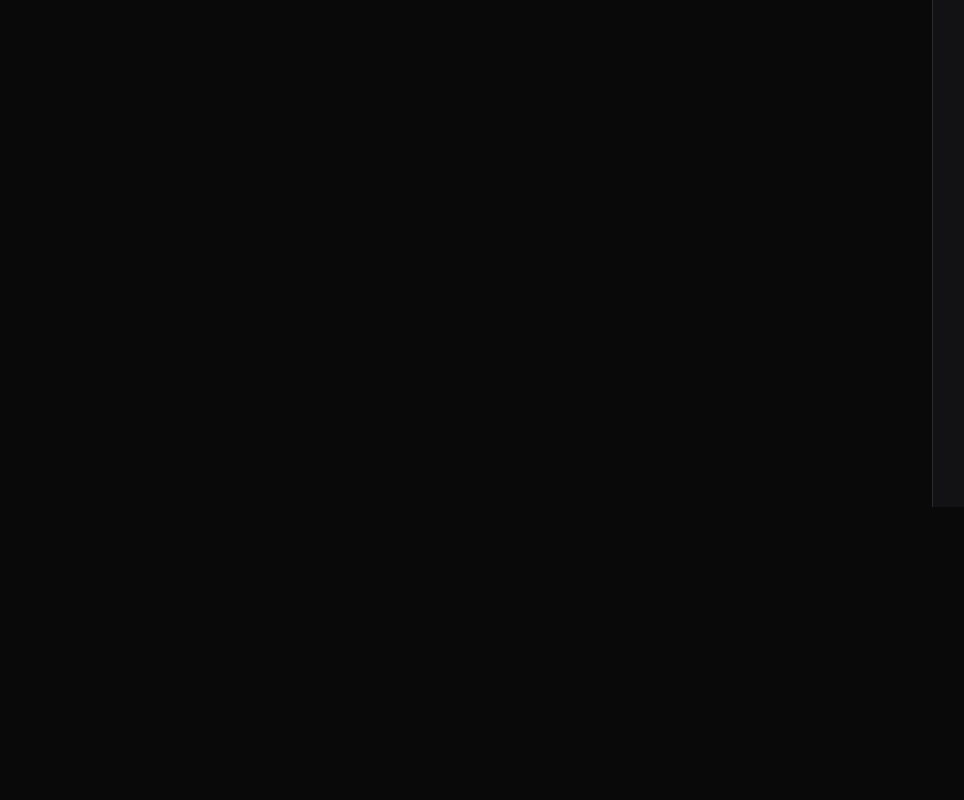
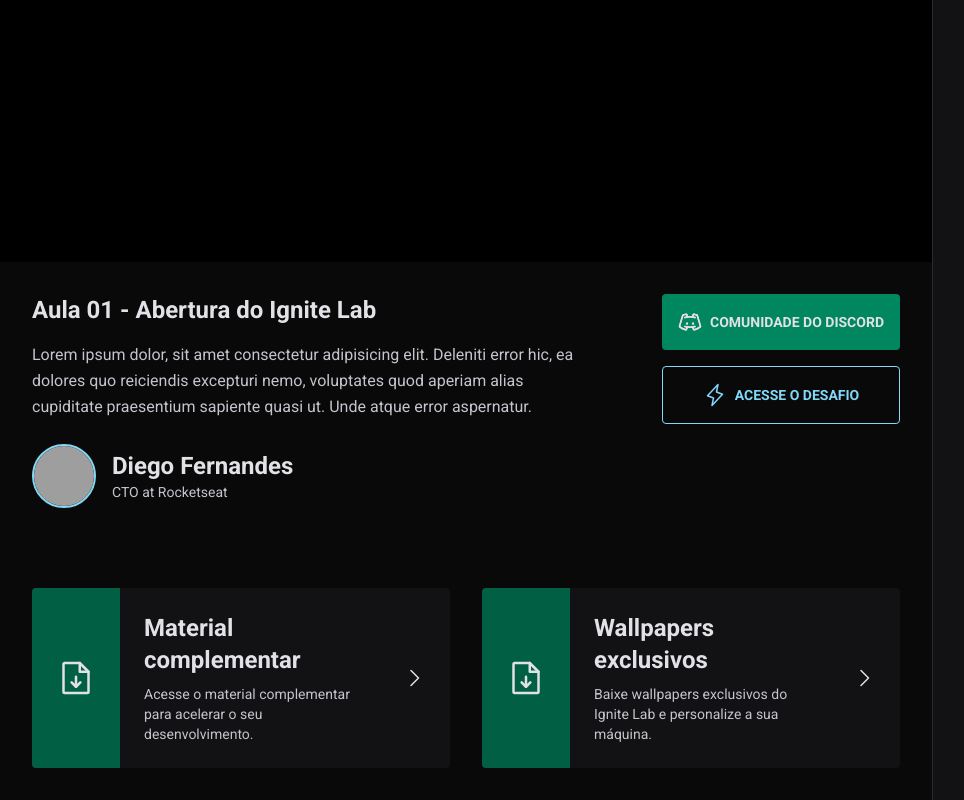
Before and after one commit to danielhesse/event-platform, a React (Vite) app: page / in a window 1280 px wide. Shown: the part 293-1093 px from the top of the page, without its empty margins (0-964 px from the left). Before the commit the page ends 800 px from the top, so only its background shows below. Built offline with nearby package versions, Linux system fonts and the light colour scheme; no server answers; grey boxes are pictures that could not be loaded.

Commit message:
feat: adds visual structure of class/video details

```diff
--- a/src/components/Video.tsx
+++ b/src/components/Video.tsx
@@ -1,3 +1,107 @@
+import {
+  CaretRight,
+  DiscordLogo,
+  FileArrowDown,
+  Lightning,
+} from "phosphor-react";
+
 export function Video() {
-  return <div className="flex-1">Video</div>;
+  return (
+    <div className="flex-1">
+      <div className="bg-black flex justify-center">
+        <div className="h-full w-full mx-w-[1100px] max-h-[60vh] aspect-video"></div>
+      </div>
+
+      <div className="p-8 max-w-[1100px] mx-auto">
+        <div className="flex items-start gap-16">
+          <div className="flex-1">
+            <h1 className="text-2xl font-bold">
+              Aula 01 - Abertura do Ignite Lab
+            </h1>
+            <p className="mt-4 text-gray-200 leading-relaxed">
+              Lorem ipsum dolor, sit amet consectetur adipisicing elit. Deleniti
+              error hic, ea dolores quo reiciendis excepturi nemo, voluptates
+              quod aperiam alias cupiditate praesentium sapiente quasi ut. Unde
+              atque error aspernatur.
+            </p>
+
+            <div className="flex items-center gap-4 mt-6">
+              <img
+                className="h-16 w-16 rounded-full border-2 border-blue-500"
+                src="https://github.com/diego3g.png"
+                alt=""
+              />
+
+              <div className="leading-relaxed">
+                <strong className="font-bold text-2xl block">
+                  Diego Fernandes
+                </strong>
+                <span className="text-gray-200 text-sm block">
+                  CTO at Rocketseat
+                </span>
+              </div>
+            </div>
+          </div>
+
+          <div className="flex flex-col gap-4">
+            <a
+              href="#"
+              className="p-4 text-sm bg-green-500 flex items-center rounded font-bold uppercase gap-2 justify-center hover:bg-green-700 transition-colors"
+            >
+              <DiscordLogo size={24} />
+              Comunidade do Discord
+            </a>
+
+            <a
+              href="#"
+              className="p-4 text-sm border border-blue-500 text-blue-500 flex items-center rounded font-bold uppercase gap-2 justify-center hover:bg-blue-500 hover:text-gray-900 transition-colors"
+            >
+              <Lightning size={24} />
+              Acesse o desafio
+            </a>
+          </div>
+        </div>
+
+        <div className="gap-8 mt-20 grid grid-cols-2">
+          <a
+            href="#"
+            className="bg-gray-700 rounded overflow-hidden flex items-stretch gap-6 hover:bg-gray-600 transition-colors"
+          >
+            <div className="bg-green-700 h-full p-6 flex items-center">
+              <FileArrowDown size={40} />
+            </div>
+            <div className="py-6 leading-relaxed">
+              <strong className="text-2xl">Material complementar</strong>
+              <p className="text-sm text-gray-200 mt-2">
+                Acesse o material complementar para acelerar o seu
+                desenvolvimento.
+              </p>
+            </div>
+            <div className="h-full p-6 flex items-center">
+              <CaretRight size={24} />
+            </div>
+          </a>
+
+          <a
+            href="#"
+            className="bg-gray-700 rounded overflow-hidden flex items-stretch gap-6 hover:bg-gray-600 transition-colors"
+          >
+            <div className="bg-green-700 h-full p-6 flex items-center">
+              <FileArrowDown size={40} />
+            </div>
+            <div className="py-6 leading-relaxed">
+              <strong className="text-2xl">Wallpapers exclusivos</strong>
+              <p className="text-sm text-gray-200 mt-2">
+                Baixe wallpapers exclusivos do Ignite Lab e personalize a sua
+                máquina.
+              </p>
+            </div>
+            <div className="h-full p-6 flex items-center">
+              <CaretRight size={24} />
+            </div>
+          </a>
+        </div>
+      </div>
+    </div>
+  );
 }
```
